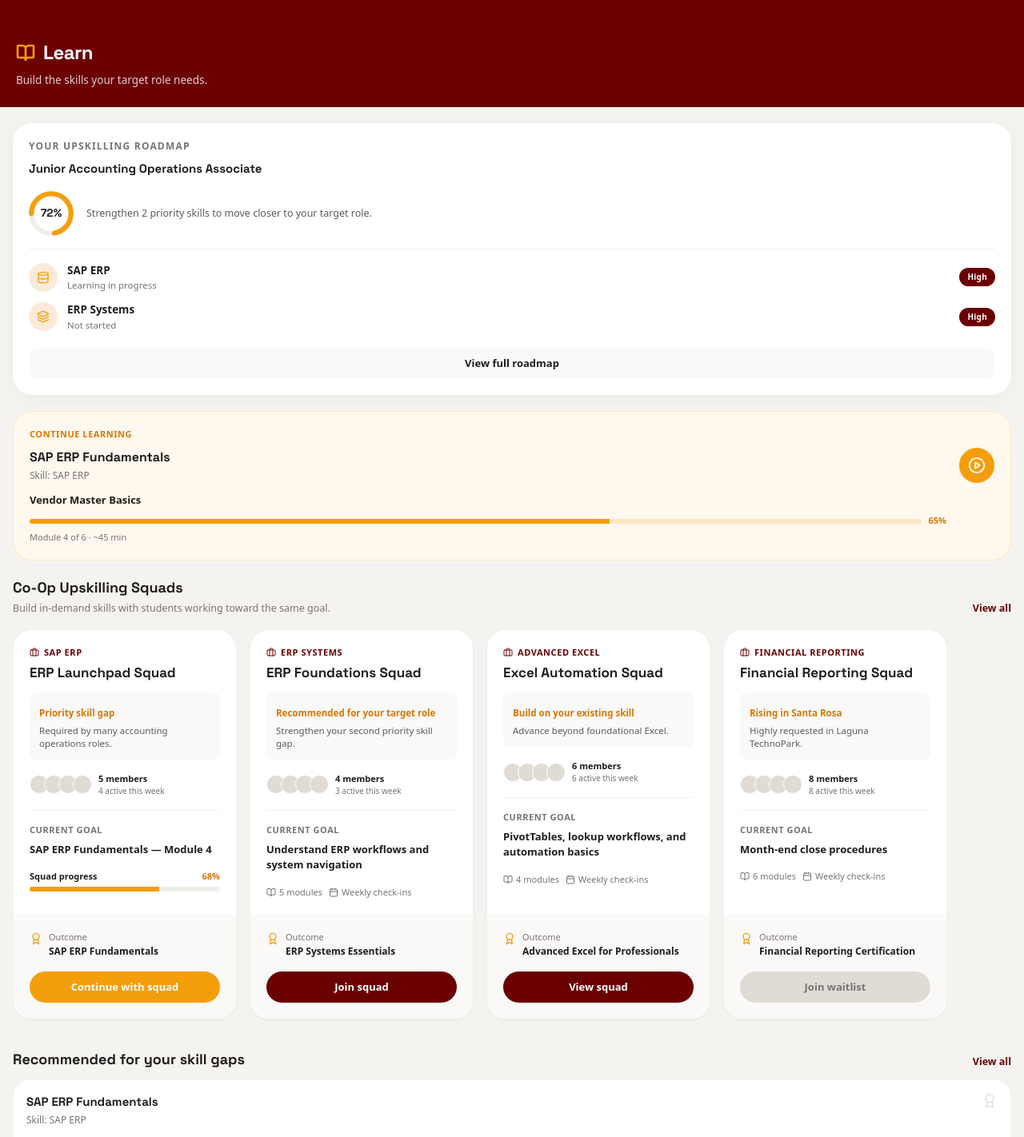
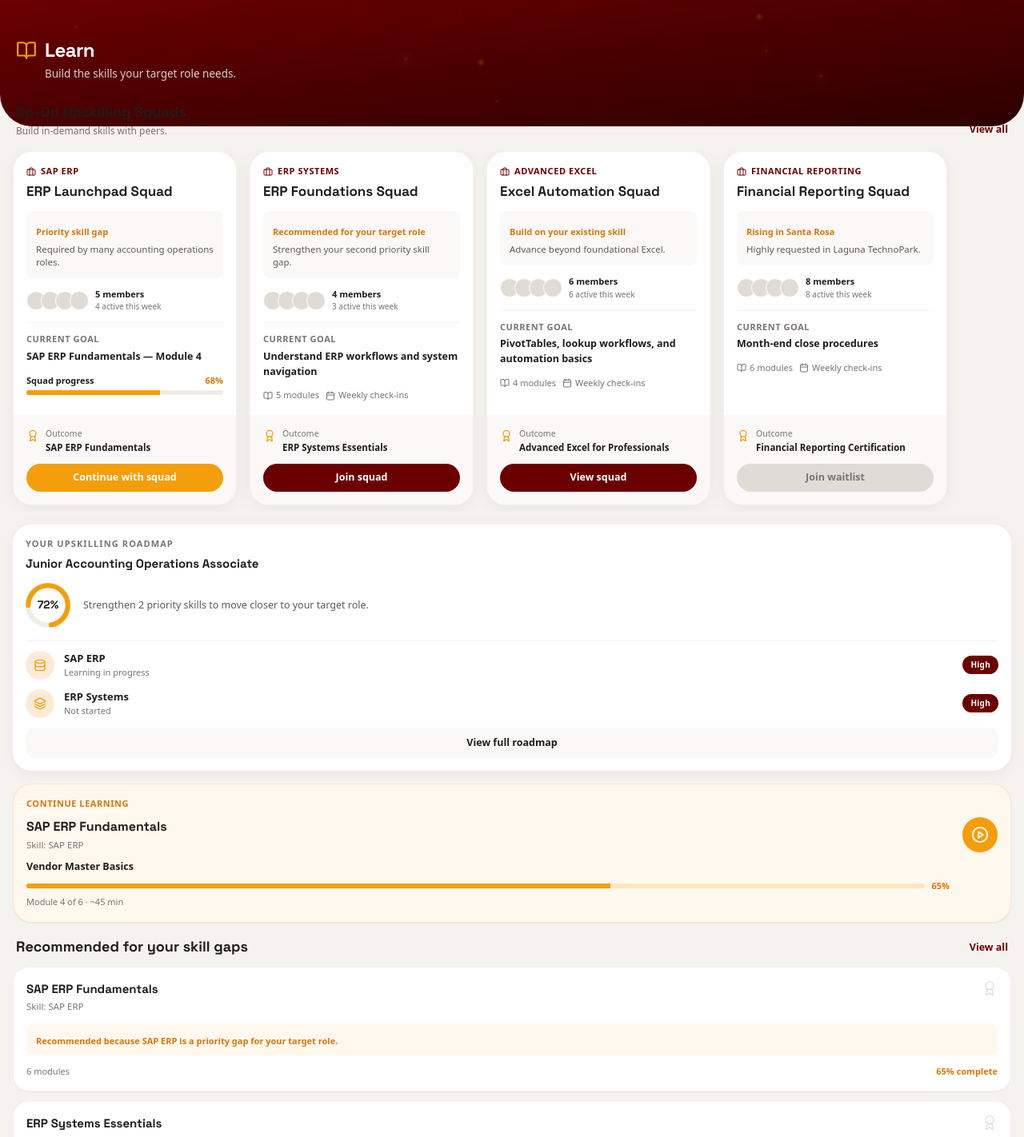
Before and after one commit to blueztian/RoarCast, a Next.js app in the folder frontend/: page /learn in a window 1280 px wide. Shown: the top 1422 px of the page at 80% size. Built offline with nearby package versions, Linux system fonts and the light colour scheme.

Commit message:
style(learn): match explore layout and prioritize squads in learn hub

```diff
--- a/frontend/app/(student)/learn/page.tsx
+++ b/frontend/app/(student)/learn/page.tsx
@@ -4,17 +4,18 @@
 import Link from "next/link";
 import { motion } from "framer-motion";
 import {
-  BookOpen, ChevronRight, PlayCircle, Users, Calendar, Award,
-  Database, Layers, BarChart2, Briefcase
+  BookOpen, ChevronRight, PlayCircle, Calendar, Award,
+  Database, Layers, Briefcase
 } from "lucide-react";
 import { cn } from "@/lib/utils";
 import { janaProfile, activeCourse, squadsData, coursesData, exploreSkills } from "@/data/mockLearn";
+import SignalBackground from "@/components/SignalBackground";
 
 const stagger = {
   hidden: { opacity: 0 },
-  show: { opacity: 1, transition: { staggerChildren: 0.08 } },
+  show: { opacity: 1, transition: { staggerChildren: 0.1 } },
 };
-const fadeUp = {
+const fadeUpItem = {
   hidden: { opacity: 0, y: 16 },
   show: { opacity: 1, y: 0, transition: { duration: 0.4, ease: "easeOut" } },
 };
@@ -26,16 +27,17 @@
 
   return (
     <div className="flex min-h-screen w-full flex-col bg-[#f5f3f0] font-sans pb-28">
-      {/* ── Header ──────────────────────────────────────────────────────────── */}
-      <header className="relative bg-[#6b0000] px-5 pt-12 pb-6">
-        <div className="relative z-10 flex flex-col gap-1.5">
+      {/* ── Red Header (Matches Explore) ──────────────────────────────────────── */}
+      <header className="relative overflow-hidden bg-gradient-to-br from-[#6b0000] via-[#4a0000] to-[#2d0000] px-5 pt-12 pb-14 rounded-b-[2.5rem]">
+        <SignalBackground className="absolute inset-0 z-0 pointer-events-none opacity-40 mix-blend-screen" />
+        <div className="relative z-10 flex flex-col gap-1">
           <div className="flex items-center gap-2.5">
-            <BookOpen size={24} className="text-[#f59e0b]" strokeWidth={2.5} />
-            <h1 className="font-display text-[24px] font-bold tracking-tight text-white">
+            <BookOpen size={26} className="text-[#f59e0b]" strokeWidth={2} />
+            <h1 className="font-display text-[24px] font-bold leading-tight tracking-tight text-white">
               Learn
             </h1>
           </div>
-          <p className="text-[13.5px] text-white/80">
+          <p className="text-[13.5px] text-white/80 ml-[36px]">
             Build the skills your target role needs.
           </p>
         </div>
@@ -45,19 +47,122 @@
         variants={stagger}
         initial="hidden"
         animate="show"
-        className="mx-4 mt-5 flex flex-col gap-5"
+        className="relative z-10 mx-4 -mt-8 flex flex-col gap-4 pb-32"
       >
-        {/* ── 1. Your Upskilling Roadmap ──────────────────────────────────────── */}
-        <motion.section variants={fadeUp} className="flex flex-col gap-3 rounded-[24px] bg-white p-5 shadow-[0_4px_20px_rgba(0,0,0,0.04)]">
-          <div className="flex flex-col border-b border-black/[0.05] pb-4">
-            <h2 className="text-[12px] font-bold uppercase tracking-widest text-[#7a7373]">
+        {/* ── 1. Co-Op Upskilling Squads (Prioritized) ────────────────────────── */}
+        <motion.section variants={fadeUpItem} className="flex flex-col gap-3">
+          <div className="mb-1 flex items-end justify-between px-1">
+            <div className="flex flex-col gap-0.5">
+              <h2 className="font-display text-[18px] font-bold text-[#201d1d]">
+                Co-Op Upskilling Squads
+              </h2>
+              <p className="text-[12px] text-[#7a7373]">
+                Build in-demand skills with peers.
+              </p>
+            </div>
+            <Link href="/learn/squads" className="shrink-0 text-[12.5px] font-bold text-[#6b0000] hover:underline mb-0.5">
+              View all
+            </Link>
+          </div>
+
+          <div className="-mx-4 flex snap-x snap-mandatory gap-4 overflow-x-auto px-4 pb-2 no-scrollbar">
+            {squadsData.map((squad) => (
+              <div key={squad.id} className="flex w-[280px] shrink-0 snap-center flex-col overflow-hidden rounded-[24px] border border-black/[0.05] bg-white shadow-[0_4px_20px_rgba(0,0,0,0.05)]">
+                <div className="flex flex-col p-4">
+                  <div className="flex items-start justify-between">
+                    <div className="flex flex-col gap-1">
+                      <span className="flex items-center gap-1.5 text-[11px] font-bold uppercase tracking-wider text-[#6b0000]">
+                        <Briefcase size={12} strokeWidth={2} />
+                        {squad.skillName}
+                      </span>
+                      <h3 className="font-display text-[17px] font-bold text-[#201d1d]">{squad.name}</h3>
+                    </div>
+                  </div>
+
+                  <div className="mt-3 rounded-lg bg-[#faf9f8] p-3">
+                    <span className="text-[11px] font-bold text-[#d97706]">{squad.label}</span>
+                    <p className="mt-1 text-[11.5px] leading-snug text-[#5e5a5a]">{squad.reason}</p>
+                  </div>
+
+                  <div className="mt-3 flex items-center justify-between border-b border-black/[0.05] pb-3">
+                    <div className="flex items-center gap-2">
+                      <div className="flex -space-x-1.5">
+                        {[1,2,3,4].map(n => (
+                          <div key={n} className="h-6 w-6 rounded-full border border-white bg-[#e0dcd5]" />
+                        ))}
+                      </div>
+                      <div className="flex flex-col">
+                        <span className="text-[11px] font-bold text-[#201d1d]">{squad.members.total} members</span>
+                        <span className="text-[10px] text-[#7a7373]">{squad.members.activeThisWeek} active this week</span>
+                      </div>
+                    </div>
+                  </div>
+
+                  <div className="mt-3 flex flex-col gap-1">
+                    <span className="text-[11px] font-bold uppercase tracking-wider text-[#7a7373]">
+                      Current Goal
+                    </span>
+                    <p className="text-[12.5px] font-bold text-[#201d1d]">{squad.goal.text}</p>
+                  </div>
+
+                  {squad.status === "Joined" ? (
+                    <div className="mt-3 flex flex-col gap-1">
+                      <div className="flex items-center justify-between text-[11px]">
+                        <span className="font-bold text-[#201d1d]">Squad progress</span>
+                        <span className="font-bold text-[#d97706]">{squad.progress}%</span>
+                      </div>
+                      <div className="h-1.5 w-full overflow-hidden rounded-full bg-[#f0ede9]">
+                        <div className="h-full bg-[#f59e0b]" style={{ width: `${squad.progress}%` }} />
+                      </div>
+                    </div>
+                  ) : (
+                    <div className="mt-3 flex flex-wrap gap-2 text-[11px] text-[#7a7373]">
+                      <span className="flex items-center gap-1"><BookOpen size={12} /> {squad.learningFormat.modules} modules</span>
+                      <span className="flex items-center gap-1"><Calendar size={12} /> Weekly check-ins</span>
+                    </div>
+                  )}
+                </div>
+
+                <div className="mt-auto flex flex-col gap-3 bg-[#faf9f8] p-4">
+                  <div className="flex items-start gap-2">
+                    <Award size={16} className="mt-0.5 shrink-0 text-[#f59e0b]" strokeWidth={2} />
+                    <div className="flex flex-col">
+                      <span className="text-[10.5px] font-medium text-[#7a7373]">Outcome</span>
+                      <span className="text-[11.5px] font-bold text-[#201d1d]">{squad.outcome}</span>
+                    </div>
+                  </div>
+
+                  <Link
+                    href={`/learn/squads/${squad.id}`}
+                    className={cn(
+                      "flex w-full items-center justify-center rounded-full py-2 text-[12.5px] font-bold transition-colors",
+                      squad.status === "Joined" ? "bg-[#f59e0b] text-white" :
+                      squad.status === "Squad full" ? "bg-[#e0dcd5] text-[#7a7373]" :
+                      "bg-[#6b0000] text-white"
+                    )}
+                  >
+                    {squad.status === "Joined" ? "Continue with squad" :
+                     squad.status === "Squad full" ? "Join waitlist" :
+                     squad.status === "View squad" ? "View squad" :
+                     "Join squad"}
+                  </Link>
+                </div>
+              </div>
+            ))}
+          </div>
+        </motion.section>
+
+        {/* ── 2. Your Upskilling Roadmap ──────────────────────────────────────── */}
+        <motion.section variants={fadeUpItem} className="flex flex-col rounded-[24px] bg-white p-4 shadow-[0_4px_20px_rgba(0,0,0,0.05)]">
+          <div className="flex flex-col border-b border-black/[0.06] pb-4">
+            <h2 className="text-[11px] font-bold uppercase tracking-widest text-[#7a7373]">
               Your Upskilling Roadmap
             </h2>
-            <p className="mt-2 font-display text-[15px] font-bold text-[#201d1d]">
+            <p className="mt-1.5 font-display text-[15px] font-bold text-[#201d1d]">
               {janaProfile.targetRole}
             </p>
 
-            <div className="mt-4 flex items-center gap-4">
+            <div className="mt-3 flex items-center gap-4">
               <div className="relative flex h-14 w-14 shrink-0 items-center justify-center">
                 <svg className="absolute inset-0 h-full w-full -rotate-90" viewBox="0 0 36 36">
                   <path
@@ -85,15 +190,15 @@
             </div>
           </div>
 
-          <div className="flex flex-col gap-3 pt-1">
+          <div className="flex flex-col gap-3 pt-3">
             {janaProfile.priorityGaps.map((gap, i) => (
               <div key={gap.id} className="flex items-center gap-3">
                 <div className="flex h-9 w-9 shrink-0 items-center justify-center rounded-full bg-[#fcead9] text-[#f59e0b]">
                   {i === 0 ? <Database size={16} strokeWidth={2} /> : <Layers size={16} strokeWidth={2} />}
                 </div>
                 <div className="flex flex-1 flex-col">
-                  <span className="text-[13.5px] font-bold text-[#201d1d]">{gap.name}</span>
-                  <span className="text-[11.5px] font-medium text-[#7a7373]">{gap.status}</span>
+                  <span className="text-[13px] font-bold text-[#201d1d]">{gap.name}</span>
+                  <span className="text-[11px] font-medium text-[#7a7373]">{gap.status}</span>
                 </div>
                 <span className="rounded-full bg-[#6b0000] px-2.5 py-1 text-[10px] font-bold tracking-wide text-white">
                   {gap.priority}
@@ -102,14 +207,14 @@
             ))}
           </div>
 
-          <button className="mt-2 w-full rounded-xl bg-[#faf9f8] py-2.5 text-[13px] font-bold text-[#201d1d] transition-colors hover:bg-[#f0ede9]">
+          <button className="mt-3 w-full rounded-xl bg-[#faf9f8] py-2.5 text-[12.5px] font-bold text-[#201d1d] transition-colors hover:bg-[#f0ede9]">
             View full roadmap
           </button>
         </motion.section>
 
-        {/* ── 2. Continue Learning ────────────────────────────────────────────── */}
-        <motion.section variants={fadeUp}>
-          <div className="flex flex-col rounded-[24px] border border-[#f59e0b]/20 bg-[#fff8ee] p-5">
+        {/* ── 3. Continue Learning ────────────────────────────────────────────── */}
+        <motion.section variants={fadeUpItem}>
+          <div className="flex flex-col rounded-[24px] border border-[#f59e0b]/20 bg-[#fff8ee] p-4 shadow-sm">
             <span className="text-[11px] font-bold uppercase tracking-wider text-[#d97706]">
               Continue Learning
             </span>
@@ -118,13 +223,13 @@
                 <h3 className="font-display text-[16px] font-bold text-[#201d1d]">
                   {activeCourse.title}
                 </h3>
-                <p className="mt-0.5 text-[12px] font-medium text-[#7a7373]">
+                <p className="mt-0.5 text-[11.5px] font-medium text-[#7a7373]">
                   Skill: {activeCourse.skill}
                 </p>
-                <p className="mt-3 text-[13px] font-bold text-[#201d1d]">
+                <p className="mt-2.5 text-[12.5px] font-bold text-[#201d1d]">
                   {activeCourse.currentLesson}
                 </p>
-                <div className="mt-2 flex items-center gap-2">
+                <div className="mt-1.5 flex items-center gap-2">
                   <div className="h-1.5 w-full flex-1 overflow-hidden rounded-full bg-[#f59e0b]/20">
                     <div className="h-full bg-[#f59e0b]" style={{ width: `${activeCourse.progress}%` }} />
                   </div>
@@ -144,116 +249,13 @@
           </div>
         </motion.section>
 
-        {/* ── 3. Co-Op Upskilling Squads ──────────────────────────────────────── */}
-        <motion.section variants={fadeUp} className="-mx-4 flex flex-col">
-          <div className="mb-4 flex items-end justify-between px-4">
-            <div className="flex flex-col gap-1">
-              <h2 className="font-display text-[18px] font-bold text-[#201d1d]">
-                Co-Op Upskilling Squads
-              </h2>
-              <p className="text-[12.5px] text-[#7a7373]">
-                Build in-demand skills with students working toward the same goal.
-              </p>
-            </div>
-            <Link href="/learn/squads" className="shrink-0 text-[12.5px] font-bold text-[#6b0000] hover:underline">
-              View all
-            </Link>
-          </div>
-
-          <div className="flex snap-x snap-mandatory gap-4 overflow-x-auto px-4 pb-4 no-scrollbar">
-            {squadsData.map((squad) => (
-              <div key={squad.id} className="flex w-[280px] shrink-0 snap-center flex-col overflow-hidden rounded-[24px] border border-black/[0.05] bg-white shadow-sm">
-                <div className="flex flex-col p-5">
-                  <div className="flex items-start justify-between">
-                    <div className="flex flex-col gap-1">
-                      <span className="flex items-center gap-1.5 text-[11px] font-bold uppercase tracking-wider text-[#6b0000]">
-                        <Briefcase size={12} strokeWidth={2} />
-                        {squad.skillName}
-                      </span>
-                      <h3 className="font-display text-[17px] font-bold text-[#201d1d]">{squad.name}</h3>
-                    </div>
-                  </div>
-
-                  <div className="mt-3 rounded-lg bg-[#faf9f8] p-3">
-                    <span className="text-[11.5px] font-bold text-[#d97706]">{squad.label}</span>
-                    <p className="mt-1 text-[11.5px] leading-snug text-[#5e5a5a]">{squad.reason}</p>
-                  </div>
-
-                  <div className="mt-4 flex items-center justify-between border-b border-black/[0.05] pb-4">
-                    <div className="flex items-center gap-2">
-                      <div className="flex -space-x-1.5">
-                        {[1,2,3,4].map(n => (
-                          <div key={n} className="h-6 w-6 rounded-full border border-white bg-[#e0dcd5]" />
-                        ))}
-                      </div>
-                      <div className="flex flex-col">
-                        <span className="text-[11px] font-bold text-[#201d1d]">{squad.members.total} members</span>
-                        <span className="text-[10px] text-[#7a7373]">{squad.members.activeThisWeek} active this week</span>
-                      </div>
-                    </div>
-                  </div>
-
-                  <div className="mt-4 flex flex-col gap-1.5">
-                    <span className="text-[11px] font-bold uppercase tracking-wider text-[#7a7373]">
-                      Current Goal
-                    </span>
-                    <p className="text-[13px] font-bold text-[#201d1d]">{squad.goal.text}</p>
-                  </div>
-
-                  {squad.status === "Joined" ? (
-                    <div className="mt-4 flex flex-col gap-1">
-                      <div className="flex items-center justify-between text-[11px]">
-                        <span className="font-bold text-[#201d1d]">Squad progress</span>
-                        <span className="font-bold text-[#d97706]">{squad.progress}%</span>
-                      </div>
-                      <div className="h-1.5 w-full overflow-hidden rounded-full bg-[#f0ede9]">
-                        <div className="h-full bg-[#f59e0b]" style={{ width: `${squad.progress}%` }} />
-                      </div>
-                    </div>
-                  ) : (
-                    <div className="mt-4 flex flex-wrap gap-2 text-[11px] text-[#7a7373]">
-                      <span className="flex items-center gap-1"><BookOpen size={12} /> {squad.learningFormat.modules} modules</span>
-                      <span className="flex items-center gap-1"><Calendar size={12} /> Weekly check-ins</span>
-                    </div>
-                  )}
-                </div>
-
-                <div className="mt-auto flex flex-col gap-4 bg-[#faf9f8] p-5">
-                  <div className="flex items-start gap-2">
-                    <Award size={16} className="mt-0.5 shrink-0 text-[#f59e0b]" strokeWidth={2} />
-                    <div className="flex flex-col">
-                      <span className="text-[11px] font-medium text-[#7a7373]">Outcome</span>
-                      <span className="text-[12px] font-bold text-[#201d1d]">{squad.outcome}</span>
-                    </div>
-                  </div>
-
-                  <Link
-                    href={`/learn/squads/${squad.id}`}
-                    className={cn(
-                      "flex w-full items-center justify-center rounded-full py-2.5 text-[13px] font-bold transition-colors",
-                      squad.status === "Joined" ? "bg-[#f59e0b] text-white" :
-                      squad.status === "Squad full" ? "bg-[#e0dcd5] text-[#7a7373]" :
-                      "bg-[#6b0000] text-white"
-                    )}
-                  >
-                    {squad.status === "Joined" ? "Continue with squad" :
-                     squad.status === "Squad full" ? "Join waitlist" :
-                     squad.status === "View squad" ? "View squad" :
-                     "Join squad"}
-                  </Link>
-                </div>
-              </div>
-            ))}
-          </div>
-        </motion.section>
-
         {/* ── 4. Recommended for your skill gaps ──────────────────────────────── */}
-        <motion.section variants={fadeUp} className="flex flex-col gap-3">
-          <div className="flex items-end justify-between">
+        <motion.section variants={fadeUpItem} className="flex flex-col gap-3">
+          <div className="flex items-end justify-between px-1">
             <h2 className="font-display text-[18px] font-bold text-[#201d1d]">
               Recommended for your skill gaps
             </h2>
-            <Link href="/learn/courses" className="shrink-0 text-[12.5px] font-bold text-[#6b0000] hover:underline">
+            <Link href="/learn/courses" className="shrink-0 text-[12.5px] font-bold text-[#6b0000] hover:underline mb-0.5">
               View all
             </Link>
           </div>
@@ -264,14 +266,14 @@
                 <div className="flex items-start justify-between">
                   <div className="flex flex-col">
                     <h3 className="font-display text-[15px] font-bold text-[#201d1d]">{course.title}</h3>
-                    <p className="mt-0.5 text-[12px] text-[#7a7373]">Skill: {course.skill}</p>
+                    <p className="mt-0.5 text-[11.5px] text-[#7a7373]">Skill: {course.skill}</p>
                   </div>
                   <Award size={20} className="text-[#e0dcd5]" strokeWidth={1.5} />
                 </div>
                 <div className="mt-3 rounded-lg bg-[#fff8ee] px-3 py-2">
                   <span className="text-[11px] font-bold text-[#d97706]">Recommended because {course.skill} is a priority gap for your target role.</span>
                 </div>
-                <div className="mt-4 flex items-center justify-between text-[11px] font-medium text-[#7a7373]">
+                <div className="mt-3 flex items-center justify-between text-[11px] font-medium text-[#7a7373]">
                   <span>{course.modulesCount} modules</span>
                   {course.progress > 0 ? (
                     <span className="font-bold text-[#d97706]">{course.progress}% complete</span>
@@ -285,18 +287,18 @@
         </motion.section>
 
         {/* ── 5. Explore more skills ──────────────────────────────────────────── */}
-        <motion.section variants={fadeUp} className="mt-2 flex flex-col gap-3 pb-8">
-          <h2 className="font-display text-[18px] font-bold text-[#201d1d]">
+        <motion.section variants={fadeUpItem} className="flex flex-col gap-3">
+          <h2 className="font-display text-[18px] font-bold text-[#201d1d] px-1">
             Explore more skills
           </h2>
           <div className="flex flex-wrap gap-2">
             {exploreSkills.map((skill) => (
-              <span key={skill} className="rounded-full border border-black/[0.06] bg-white px-3 py-1.5 text-[12px] font-medium text-[#201d1d] shadow-sm">
+              <span key={skill} className="rounded-full border border-black/[0.06] bg-white px-3 py-1.5 text-[11.5px] font-medium text-[#201d1d] shadow-sm">
                 {skill}
               </span>
             ))}
           </div>
-          <button className="mt-2 flex items-center justify-center gap-1 rounded-xl bg-white py-3 text-[13px] font-bold text-[#6b0000] shadow-sm transition-colors hover:bg-[#faf9f8]">
+          <button className="mt-1 flex items-center justify-center gap-1 rounded-xl bg-white py-2.5 text-[12.5px] font-bold text-[#6b0000] shadow-[0_4px_20px_rgba(0,0,0,0.05)] transition-colors hover:bg-[#faf9f8]">
             Browse all learning paths <ChevronRight size={16} />
           </button>
         </motion.section>
```
Also changed, not shown: 1 other file (tests, documents, lock files or other folders).
